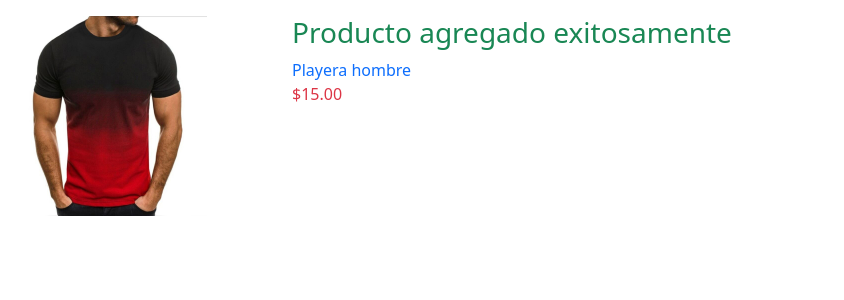
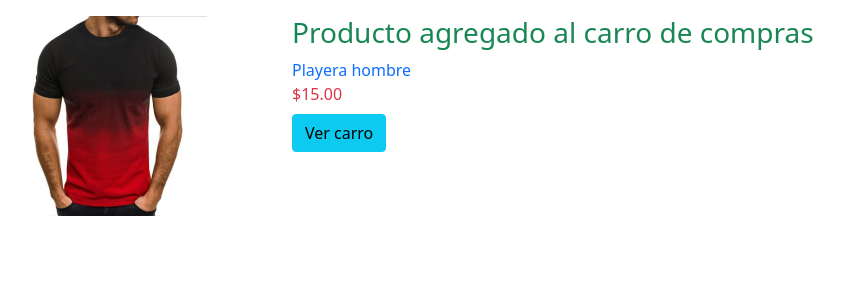
Before and after one commit to reivincitot/facilito_store, a Django app: template carts/templates/carts/add.html in a window 1280 px wide. Shown: the part 56-356 px from the top of the page, without its empty margins (75-919 px from the left). Run offline with Django 3.2, Linux system fonts and the light colour scheme; the template is opened without the code that fills it: values that come from a table or form of the project are taken from there, others are empty; data comes from the database, SQL or seed files in the repository; both versions use the stored data as it was after the commit; some libraries are stand-ins or nearby versions.

Commit message:
Video 11 Error 404 modulo 6 curso aplicaciones web con django codigo facilito

```diff
--- a/carts/templates/carts/add.html
+++ b/carts/templates/carts/add.html
@@ -11,15 +11,18 @@
 </div>
 <div class="col">
     <div class="h3 font-weight-bold text-success">
-        Producto agregado exitosamente
+        Producto agregado al carro de compras
     </div>
     <div class="">
-        <a class="nav-link p-0" href="{% url 'products:product' product.slug %}">
+        <a class="nav-link font-wight-bold p-0" href="{% url 'products:product' product.slug %}">
         {{product.title}}
         </a>
     </div>
     <div class="font-weight-bold text-danger">
         {{product.price | price_format}}
     </div>
+    <div>
+        <a href="{% url 'carts:cart' %}" class="btn btn-info mt-2">Ver carro</a>
+    </div>
 </div>
 {% endblock  %}
--- a/carts/views.py
+++ b/carts/views.py
@@ -3,6 +3,8 @@ from .models import Cart
 from .utils import get_or_create_cart
 from products.models import Product
 from django.shortcuts import redirect
+from django.shortcuts import get_object_or_404
+
 
 # Create your views here.
 def cart(request):
@@ -24,6 +26,7 @@ def add(request):
    })
 
 def remove(request):
+
     cart = get_or_create_cart(request)
     product = Product.objects.get(pk=request.POST.get('product_id'))
 
```
Also changed, not shown: db.sqlite3.
